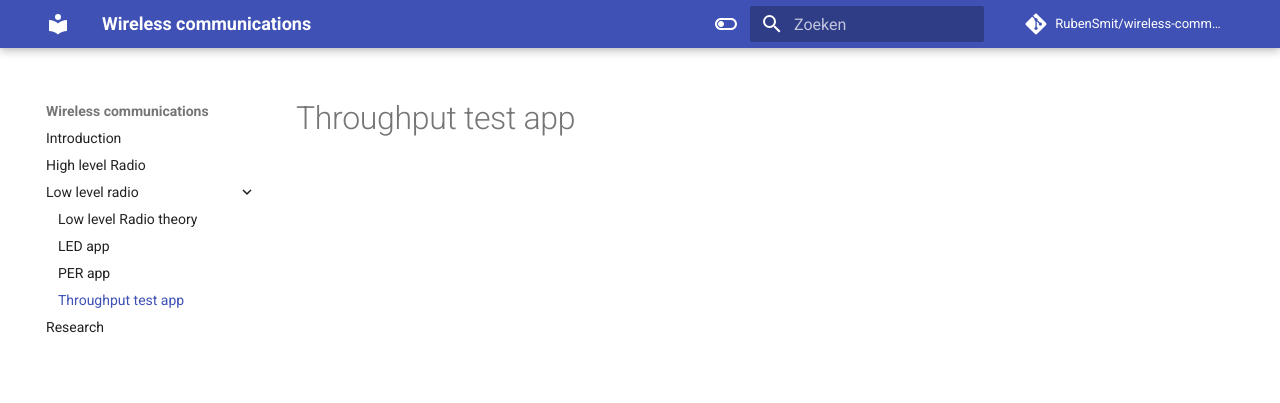
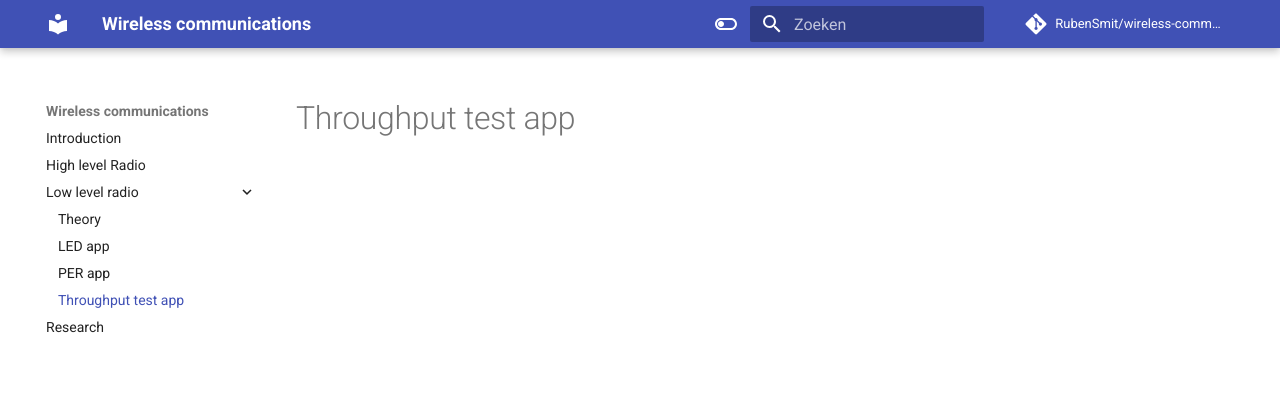
Before and after one commit to RubenSmit/wireless-communication, an MkDocs documentation site: the page built from docs/throughput-test-app.md, in a window 1280 px wide. Shown: the top 403 px of the page. Built offline with MkDocs 1.6.1 and Material for MkDocs 9.7.7, drawn with Linux system fonts in a browser that asks for light colours; comment, search, counter and statistics services are not loaded.

Commit message:
Fix even more navigation

```diff
--- a/mkdocs.yml
+++ b/mkdocs.yml
@@ -74,7 +74,7 @@ nav:
   - Introduction : index.md
   - High level Radio: system-documentation.md
   - Low level radio:
-    - Low level Radio theory: general-questions.md
+    - Theory: theory.md
     - LED app: led-app.md
     - PER app: per-app.md
     - Throughput test app: throughput-test-app.md
```
Also changed, not shown: docs/theory.md (renamed from docs/general-questions.md, +1 -1 lines).
